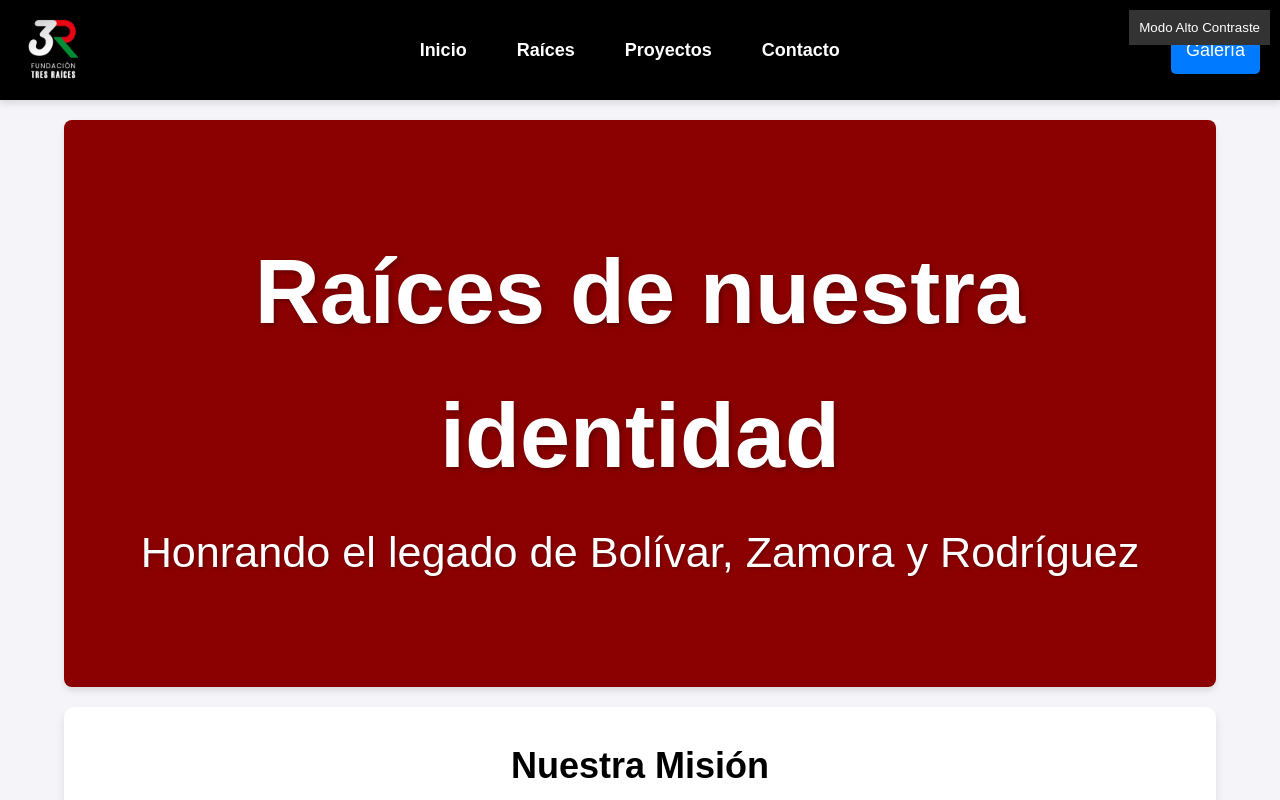
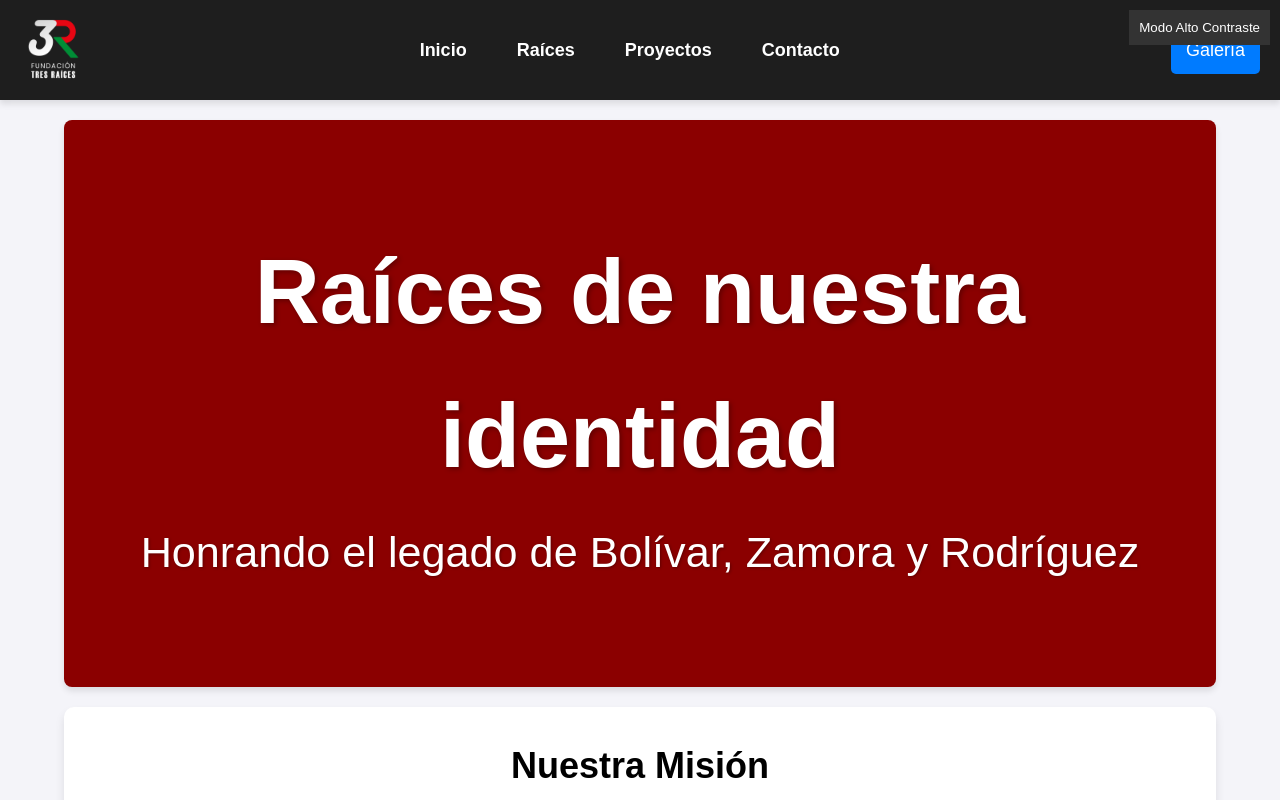
Before and after one commit to Fundacion3Raices/Web3R, a plain HTML site: page Raices.html in a window 1280 px wide. Shown: the top 800 px of the page. Drawn offline with Linux system fonts and the light colour scheme.

Commit message:
Update Raices.html

```diff
--- a/Raices.html
+++ b/Raices.html
@@ -18,7 +18,7 @@
 
         /* Encabezado - Negro Elegante */
         header {
-            background-color: #000000; /* Negro elegante */
+            background-color: #1e1e1e; /* Negro elegante */
             color: #fff;
             padding: 15px 20px;
             display: flex;
```
